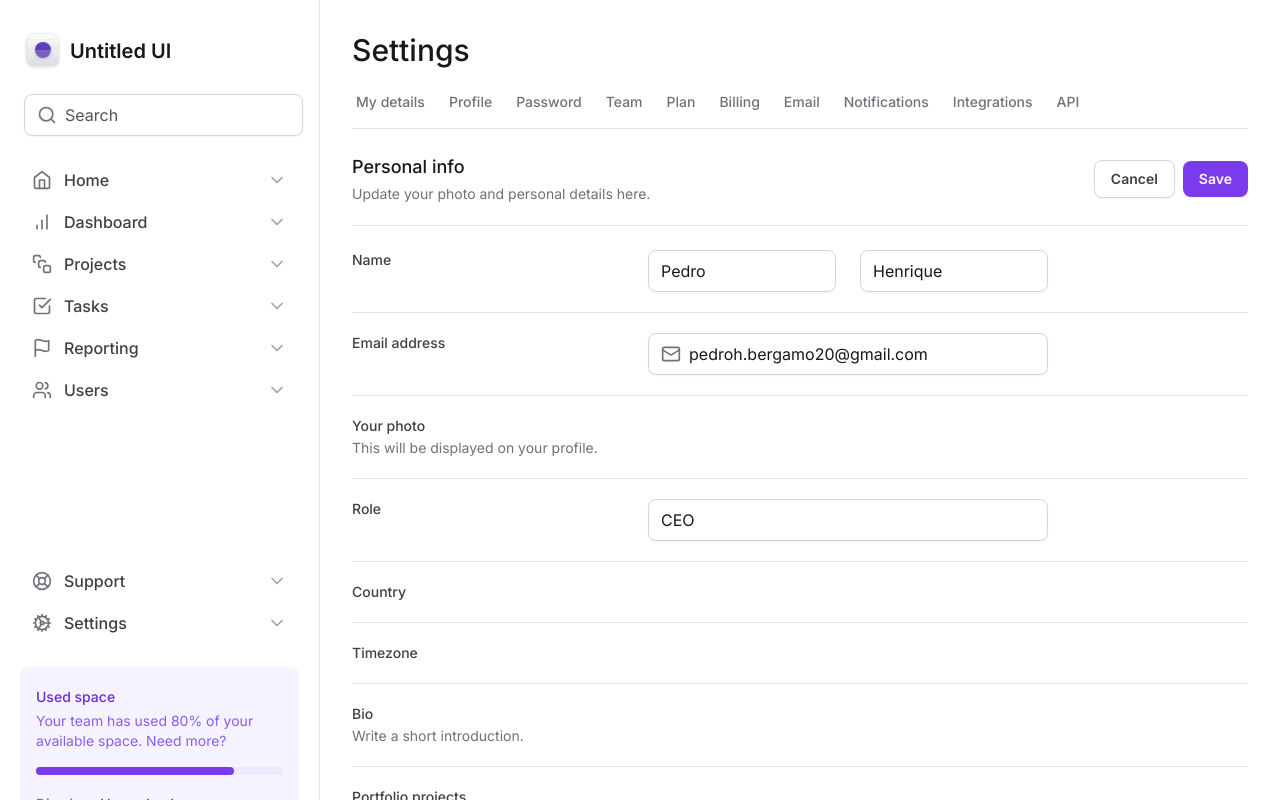
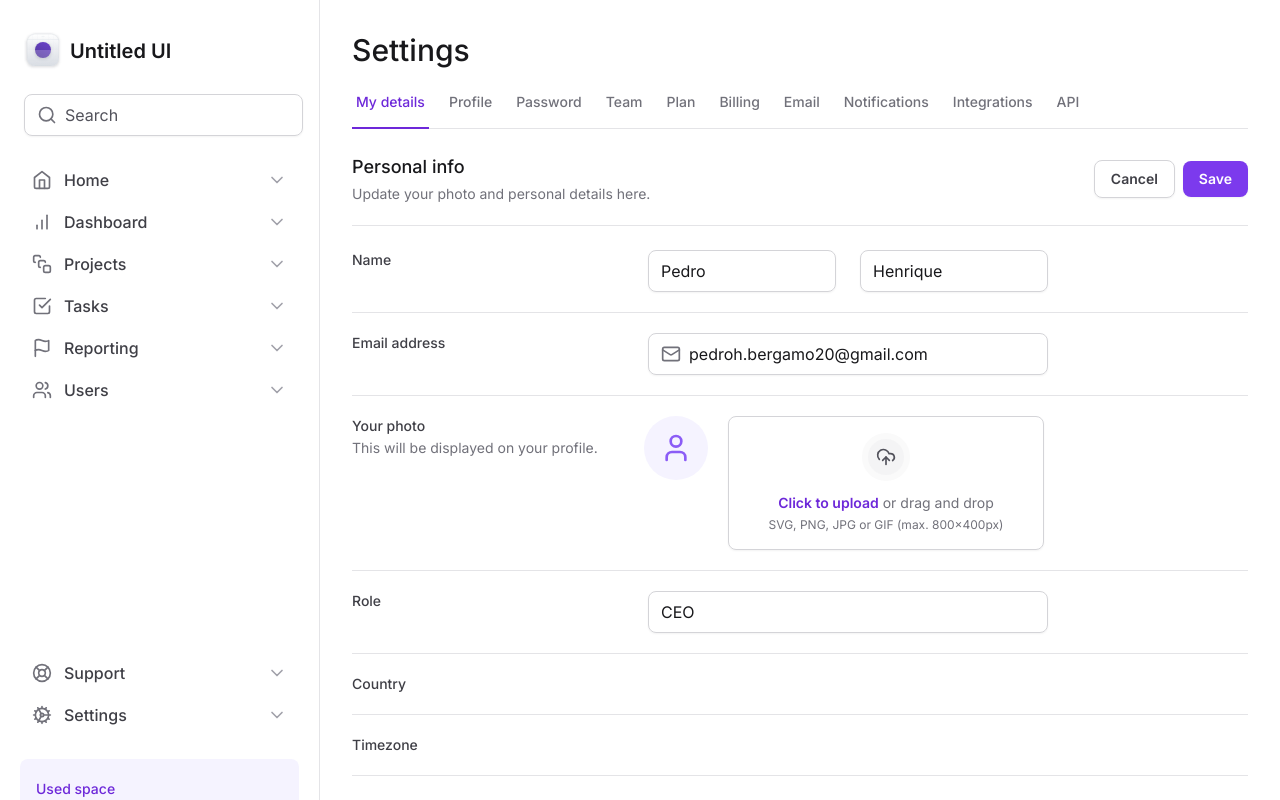
Before and after one commit to DevPedroHB/dashboard-tailwind, a Next.js app: page / in a window 1280 px wide. Shown: the top 800 px of the page. Built offline with nearby package versions, Linux system fonts and the light colour scheme.

Commit message:
📷 feat: Upload do Avatar

```diff
--- a/src/app/page.tsx
+++ b/src/app/page.tsx
@@ -1,6 +1,6 @@
 import { Input } from "@/components/Input";
 import { SettingsTabs } from "@/components/SettingsTabs";
-import { Mail } from "lucide-react";
+import { Mail, UploadCloud, User } from "lucide-react";
 import { Metadata } from "next";
 
 export const metadata: Metadata = {
@@ -97,7 +97,31 @@
                 This will be displayed on your profile.
               </span>
             </label>
-            <div></div>
+            <div className="flex items-start gap-5">
+              <div className="flex h-16 w-16 items-center justify-center rounded-full bg-violet-50">
+                <User className="h-8 w-8 text-violet-500" />
+              </div>
+              <label
+                htmlFor="photo"
+                className="group flex flex-1 cursor-pointer flex-col items-center gap-3 rounded-lg border border-zinc-300 px-6 py-4 text-center text-zinc-500 shadow-sm hover:border-violet-200 hover:bg-violet-25 hover:text-violet-500"
+              >
+                <div className="rounded-full border-6 border-zinc-50 bg-zinc-100 p-2 group-hover:border-violet-50 group-hover:bg-violet-100">
+                  <UploadCloud className="h-5 w-5 text-zinc-600 group-hover:text-violet-600" />
+                </div>
+                <div className="flex flex-col items-center gap-1">
+                  <span className="text-sm">
+                    <span className="font-semibold text-violet-700">
+                      Click to upload
+                    </span>{" "}
+                    or drag and drop
+                  </span>
+                  <span className="text-xs">
+                    SVG, PNG, JPG or GIF (max. 800x400px)
+                  </span>
+                </div>
+              </label>
+              <input id="photo" type="file" className="sr-only" />
+            </div>
           </div>
           <div className="grid grid-cols-from gap-3 pt-5">
             <label htmlFor="role" className="text-sm font-medium text-zinc-700">
--- a/src/components/SettingsTabs/index.tsx
+++ b/src/components/SettingsTabs/index.tsx
@@ -10,7 +10,7 @@
 }
 
 export function SettingsTabs({ tabs }: ISettingsTabs) {
-  const [currentTab, setCurrentTab] = useState(tabs[0]);
+  const [currentTab, setCurrentTab] = useState(formatStringToId(tabs[0]));
 
   return (
     <Tabs.Root value={currentTab} onValueChange={setCurrentTab}>
@@ -19,7 +19,12 @@
           const id = formatStringToId(tab);
 
           return (
-            <TabItem value={id} title={tab} isSelected={currentTab === id} />
+            <TabItem
+              key={id}
+              value={id}
+              title={tab}
+              isSelected={currentTab === id}
+            />
           );
         })}
       </Tabs.List>
--- a/tailwind.config.js
+++ b/tailwind.config.js
@@ -12,6 +12,14 @@
         profile: "max-content 1fr max-content",
         from: "minmax(7.5rem, 17.5rem) minmax(25rem, 1fr) minmax(0, 15rem)",
       },
+      borderWidth: {
+        6: "6px",
+      },
+      colors: {
+        violet: {
+          25: "#fcfaff",
+        },
+      },
       maxWidth: {
         app: "43.75rem",
       },
```
